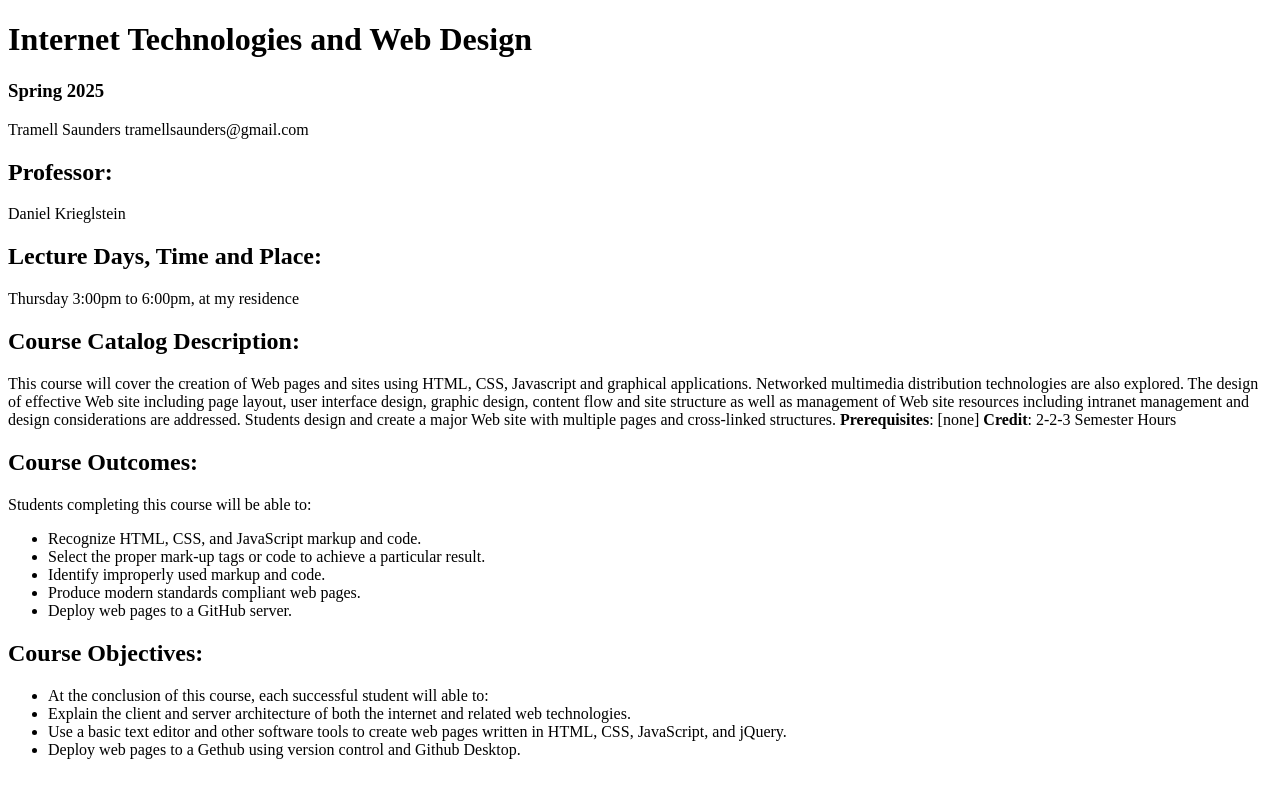
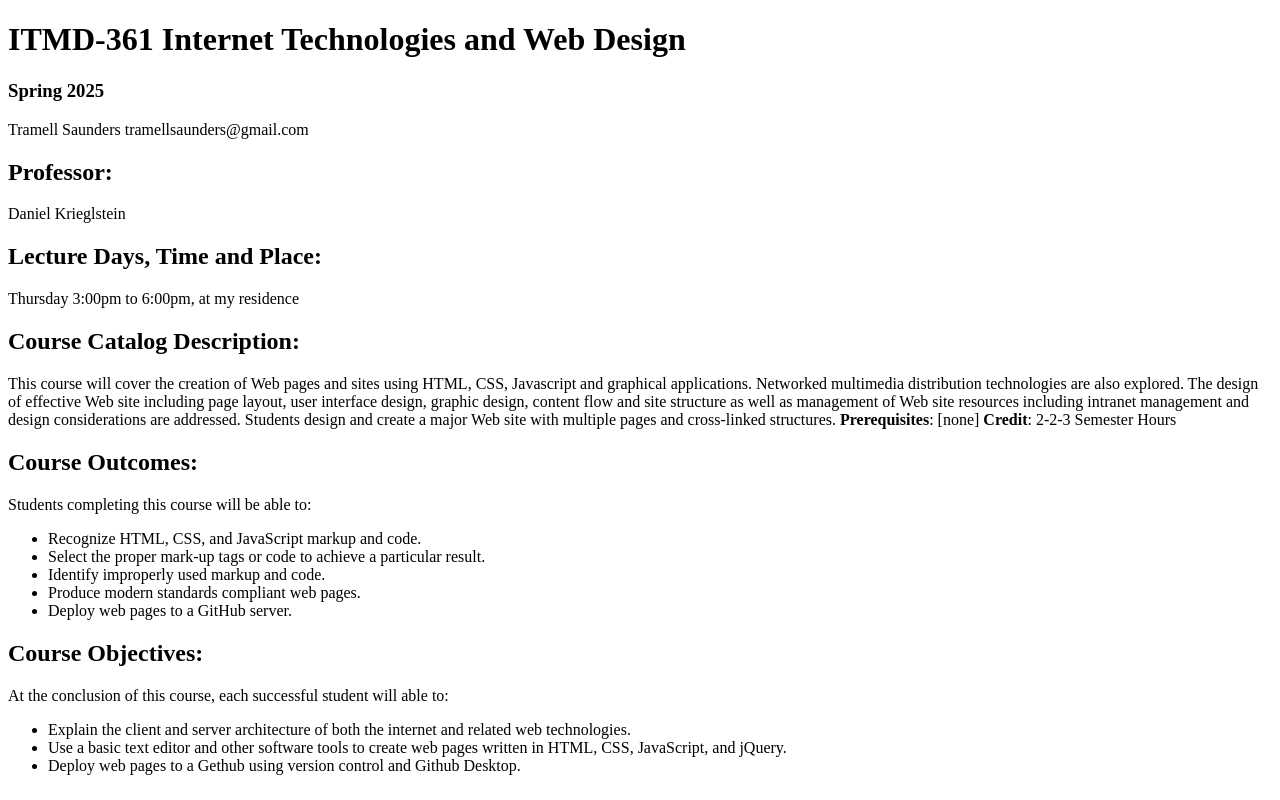
Before and after one commit to Tazbonia/fundoweb_lab2, a plain HTML site: page index.html in a window 1280 px wide. Drawn offline with Linux system fonts and the light colour scheme.

Commit message:
index update
fixing errors in index file

```diff
--- a/index.html
+++ b/index.html
@@ -2,10 +2,10 @@
 <html lang="en">
 <head>
   <meta charset="utf-8">
-  <title>Internet Technologies and Web Design</title>
+  <title>ITMD-361 Internet Technologies and Web Design</title>
 </head>
 <body>
-	<h1>Internet Technologies and Web Design</h1>
+  <h1>ITMD-361 Internet Technologies and Web Design</h1>
   <h3>Spring 2025</h3>
   <p>Tramell Saunders tramellsaunders@gmail.com</p>
   <h2>Professor:</h2>
@@ -13,7 +13,7 @@
   <h2>Lecture Days, Time and Place:</h2>
   <p>Thursday 3:00pm to 6:00pm, at my residence</p>
   <h2>Course Catalog Description:</h2>
-	<p>	This course will cover the creation of Web pages and sites using HTML, CSS, Javascript and graphical applications. Networked multimedia distribution technologies are also explored. The design of effective Web site including page layout, user interface design, graphic design, content flow and site structure as well as management of Web site resources including intranet management and design considerations are addressed. Students design and create a major Web site with multiple pages and cross-linked structures. <strong>Prerequisites</strong>: [none] <strong>Credit</strong>: 2-2-3 Semester Hours</p>
+  <p>This course will cover the creation of Web pages and sites using HTML, CSS, Javascript and graphical applications. Networked multimedia distribution technologies are also explored. The design of effective Web site including page layout, user interface design, graphic design, content flow and site structure as well as management of Web site resources including intranet management and design considerations are addressed. Students design and create a major Web site with multiple pages and cross-linked structures. <strong>Prerequisites</strong>: [none] <strong>Credit</strong>: 2-2-3 Semester Hours</p>
   <h2>Course Outcomes:</h2>
   <p>Students completing this course will be able to:</p>
   <ul>
@@ -24,8 +24,8 @@
 	<li>Deploy web pages to a GitHub server.</li>
   </ul>
   <h2>Course Objectives:</h2>
+  <p>At the conclusion of this course, each successful student will able to:</p>
   <ul>
-		<li>At the conclusion of this course, each successful student will able to:</li>
 	<li>Explain the client and server architecture of both the internet and related web technologies.</li>
 	<li>Use a basic text editor and other software tools to create web pages written in HTML, CSS, JavaScript, and jQuery.</li>
 	<li>Deploy web pages to a Gethub using version control and Github Desktop.</li>
```
Lines whose indentation alone changed are shown as unchanged.
